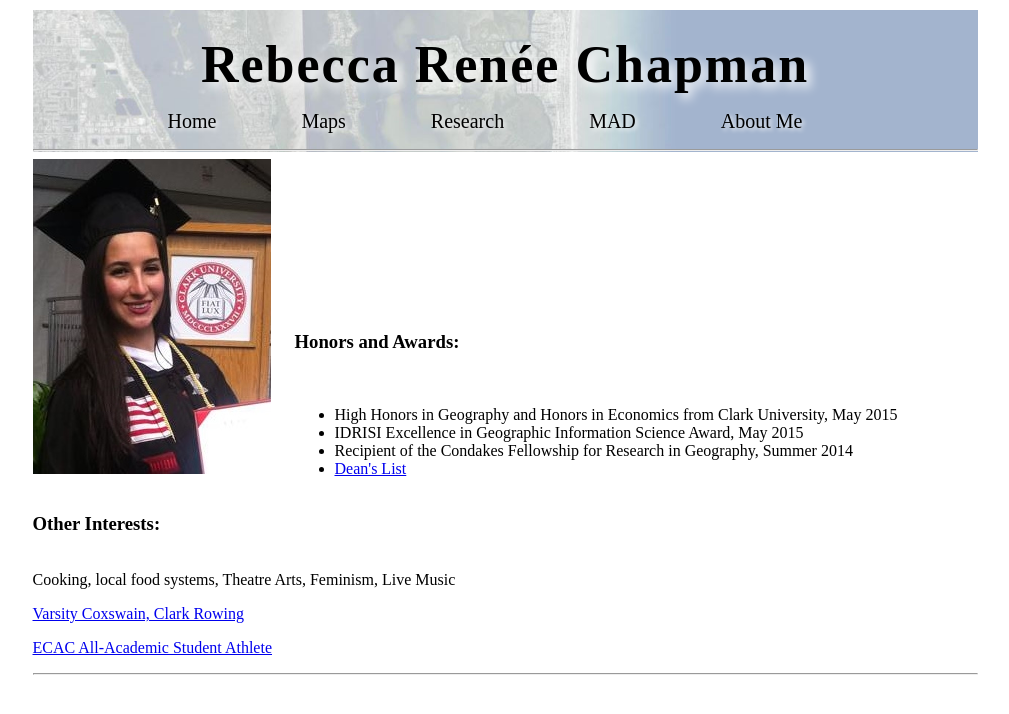
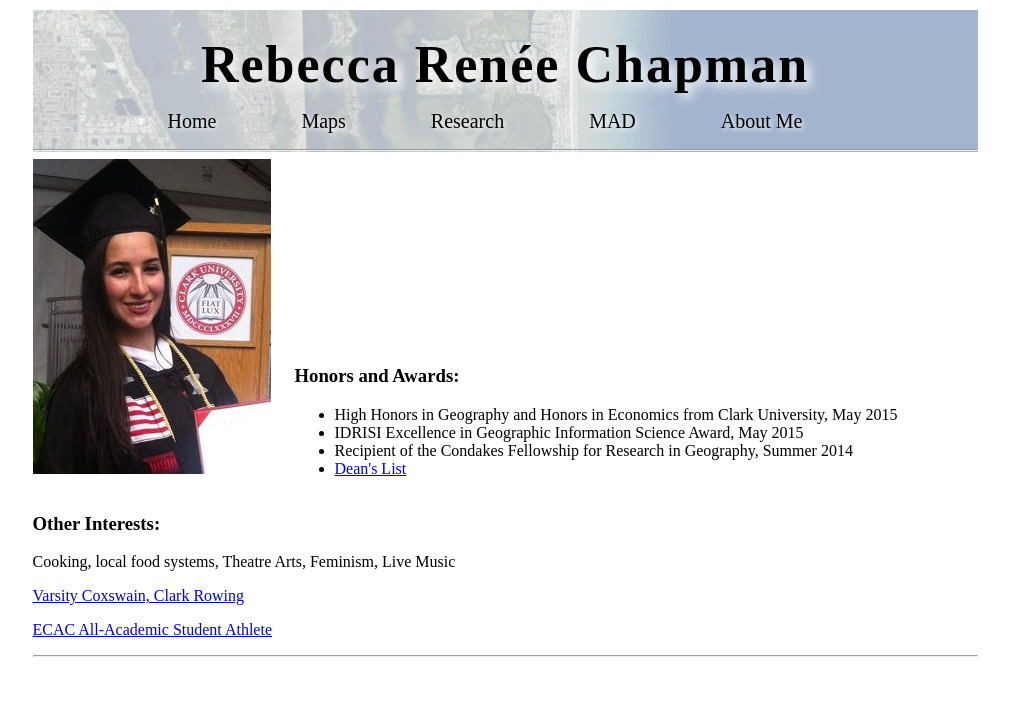
Before and after one commit to rebeccachapman/rebeccachapman.github.io, a Jekyll site: the page built from about.html, in a window 1280 px wide. Shown: the top 714 px of the page, without its empty margins (135-1144 px from the left). Built offline with Jekyll 4.4.1, drawn with Linux system fonts in a browser that asks for light colours.

Commit message:
Update about.html

```diff
--- a/about.html
+++ b/about.html
@@ -2,10 +2,10 @@
 layout: default
 image_name: "cocoa_beach"
 ---
-<img style="display:inline-block; margin-right: 20px; " src="../images/headshot.jpg"> </img>
+<img style="display:inline-block; margin-right: 20px; " src="../images/headshot.jpg">
 
 <div style="display:inline-block;">
-  <h3>Honors and Awards:</h3> <br>
+  <h3>Honors and Awards:</h3>
   <ul>
     <li>High Honors in Geography and Honors in Economics from Clark University, May 2015</li>
      <li>IDRISI Excellence in Geographic Information Science Award, May 2015</li>
@@ -15,8 +15,8 @@ image_name: "cocoa_beach"
 </div>
 <br>
 <div style="display:inline-block;">
-  <h3>Other Interests: </h3> <br>
-  Cooking, local food systems, Theatre Arts, Feminism, Live Music <br>
+  <h3>Other Interests: </h3>
+  Cooking, local food systems, Theatre Arts, Feminism, Live Music
 </div>
 <p><a href="http://clarkathletics.com/sports/rowing/2014-15/bios/chapman_rebecca_vci1">Varsity Coxswain, Clark Rowing</a></p>
 <p><a href="http://www.clarkathletics.com/sports/rowing/2013-14/releases/20140521ujlvw7">ECAC All-Academic Student Athlete</a></p>
```
